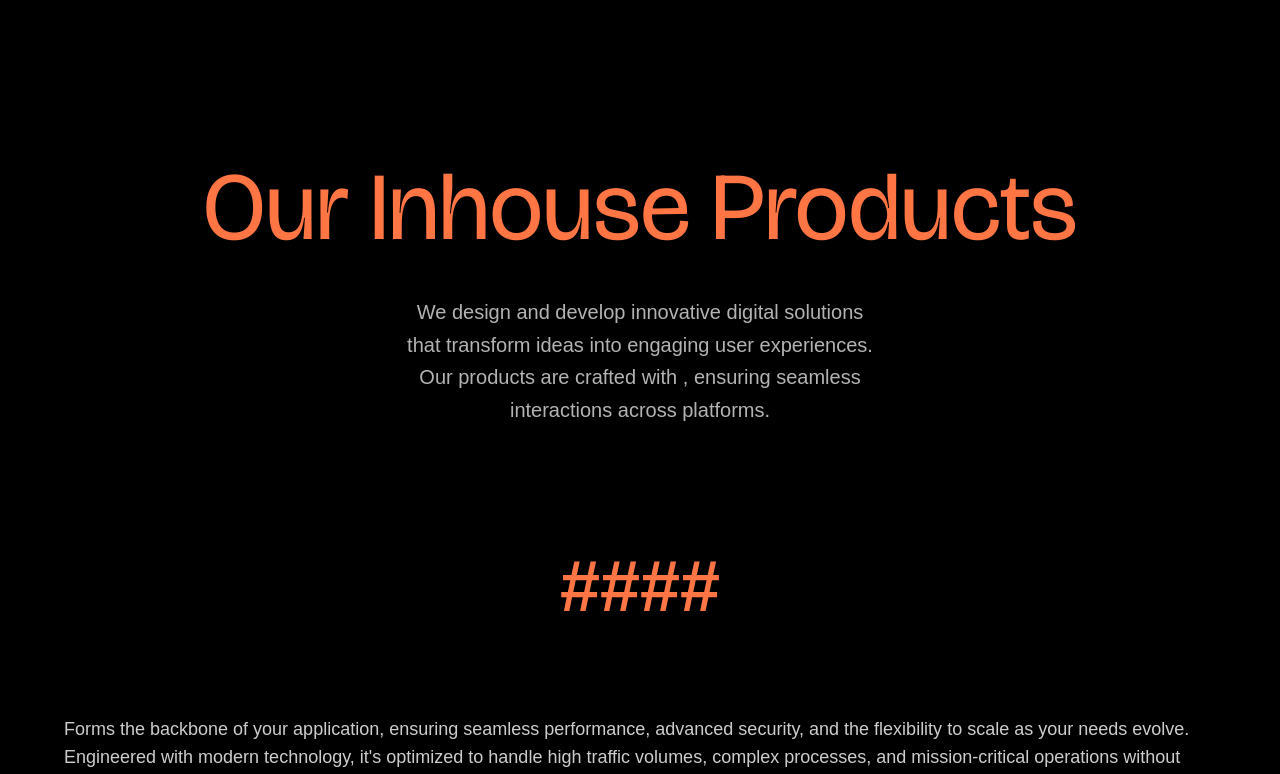
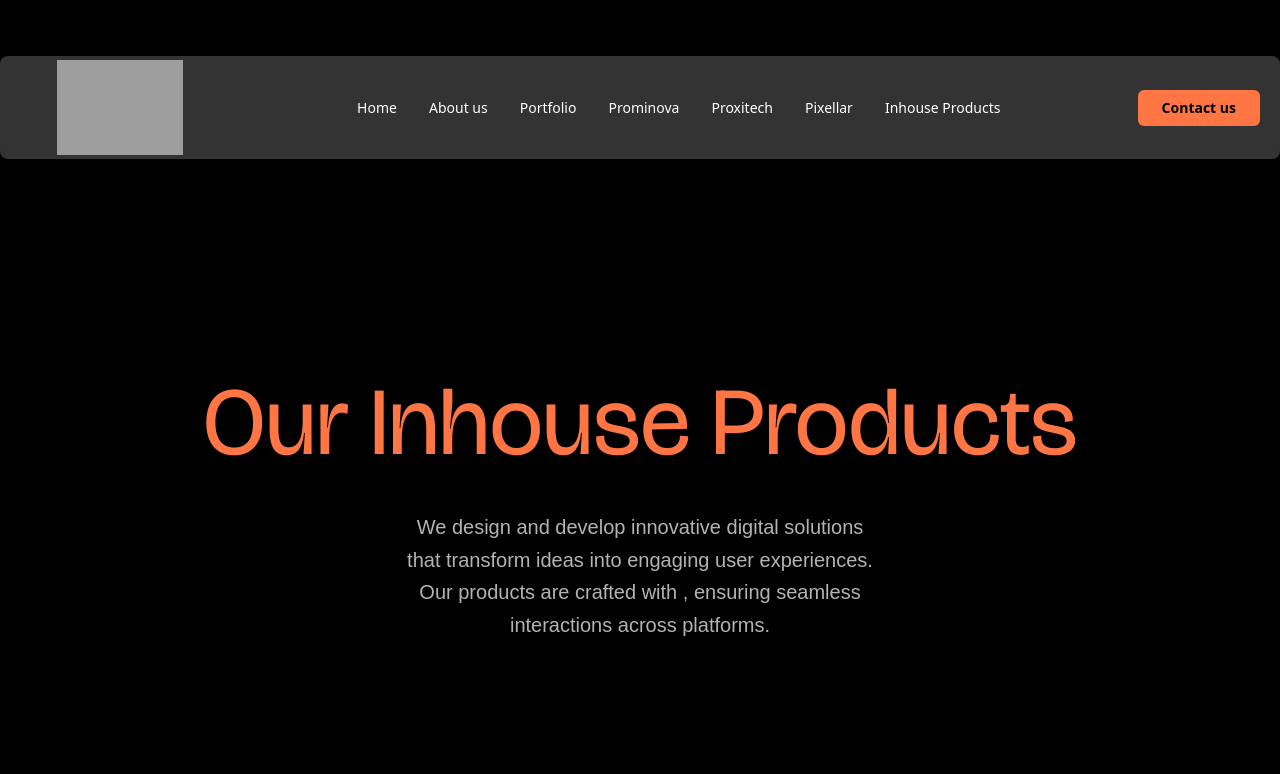
Before and after one commit to Ajay-tungston/TLS, a React (Vite) app: page /inhouse-products in a window 1280 px wide. Shown: the top 774 px of the page. Built offline with nearby package versions, Linux system fonts and the light colour scheme; grey boxes are pictures that could not be loaded; a web font is replaced by a local one.

Commit message:
Workflow is correct

```diff
--- a/src/pages/InHouse.jsx
+++ b/src/pages/InHouse.jsx
@@ -130,13 +130,13 @@ const PlanCard = ({ name, isTopRated }) => {
 
 const InHouseProducts = () => {
   return (
+<>
+ <div className="bg-black py-10">
 
-
+  <Navbar/>
+ </div>
     <section className="bg-black w-screen min-h-screen flex flex-col items-center justify-start pt-20 md:pt-32 lg:pt-40 px-4 md:px-8 lg:px-16">
-
-
-
-      <div className="max-w-5xl text-white/70 text-sm md:text-base lg:text-lg text-left mb-16">
+      <div className="max-w-5xl mt[125px] text-white/70 text-sm md:text-base lg:text-lg text-left mb-16">
       <h1 className="text-4xl md:text-6xl lg:text-8xl font-bold text-[#FF7544] font-['Bricolage_Grotesque'] text-center mb-6 md:mb-10">
   Our Inhouse Products
 </h1>
@@ -365,7 +365,7 @@ const InHouseProducts = () => {
   </div>
 
     </section>
-
+    </>
   )
 
 };
```
